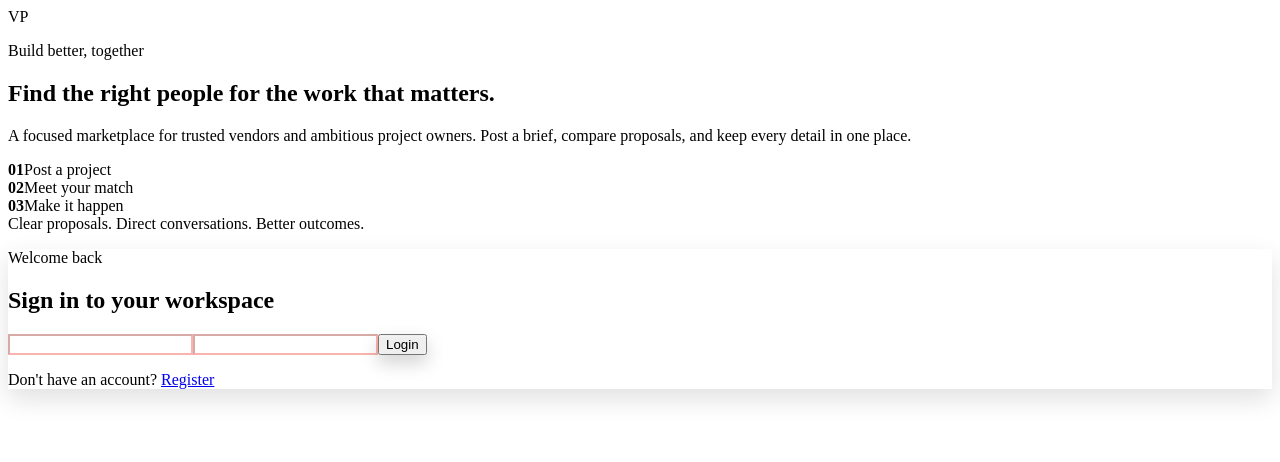
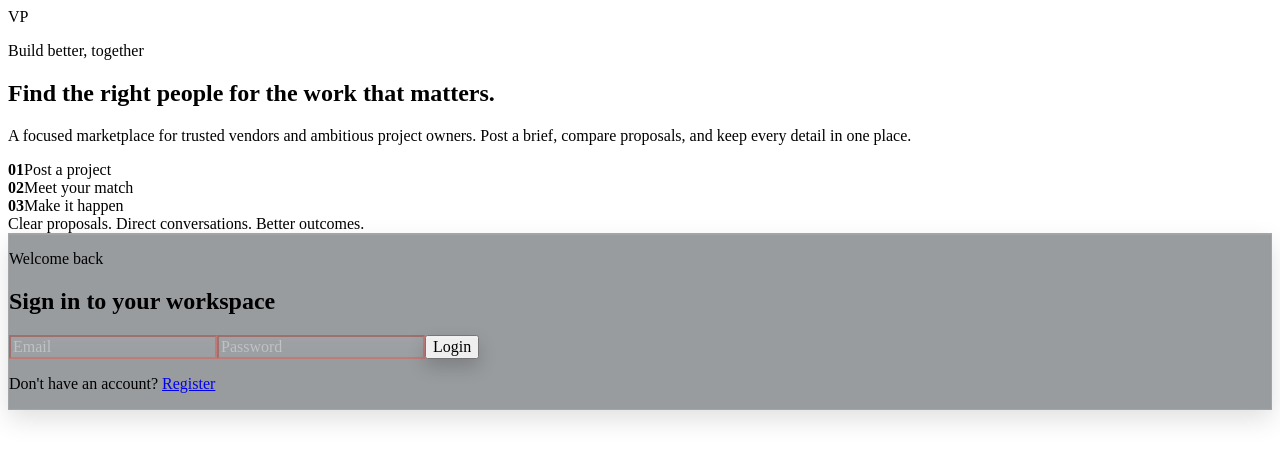
Before and after one commit to viratpaudel/Vendor-platform, a React (Vite) app: page / in a window 1280 px wide. Shown: the top 462 px of the page. Built offline with nearby package versions, Linux system fonts and the light colour scheme.

Commit message:
Add a few additional UI polish refinements to the app styling.

```diff
--- a/App.css
+++ b/App.css
@@ -338,3 +338,85 @@ button:disabled {
 .form-group:focus-within {
   transform: translateY(-1px);
 }
+
+/* Extra polish layer */
+:root {
+  --panel-border: rgba(255, 255, 255, 0.1);
+  --soft-accent: rgba(169, 212, 198, 0.85);
+  --soft-glow: rgba(169, 212, 198, 0.2);
+}
+
+.app-shell,
+.main-content,
+.dashboard-view,
+.auth-page,
+.sidebar,
+.modal-content {
+  position: relative;
+}
+
+.auth-box,
+.card,
+.project-card,
+.chat-container,
+.navbar,
+.quotation-item,
+.sidebar,
+.modal-content {
+  border: 1px solid var(--panel-border);
+}
+
+button,
+input,
+select,
+textarea,
+.nav-buttons button {
+  font: inherit;
+}
+
+.navbar,
+.chat-container,
+.card,
+.project-card,
+.quotation-item,
+.auth-box,
+.sidebar {
+  background: rgba(13, 19, 28, 0.42);
+}
+
+.card::before,
+.project-card::before,
+.quotation-item::before,
+.chat-container::before {
+  content: "";
+  position: absolute;
+  inset: 0;
+  border-radius: inherit;
+  background: linear-gradient(135deg, rgba(255,255,255,0.04), transparent 45%, rgba(169,212,198,0.04));
+  pointer-events: none;
+}
+
+.card,
+.project-card,
+.quotation-item,
+.chat-container,
+.auth-box,
+.sidebar,
+.navbar {
+  overflow: hidden;
+}
+
+button:hover,
+.nav-buttons button:hover,
+.quotation-actions button:hover {
+  filter: brightness(1.06);
+}
+
+@media (prefers-reduced-motion: reduce) {
+  *, *::before, *::after {
+    animation-duration: 0.01ms !important;
+    animation-iteration-count: 1 !important;
+    transition-duration: 0.01ms !important;
+    scroll-behavior: auto !important;
+  }
+}
```
